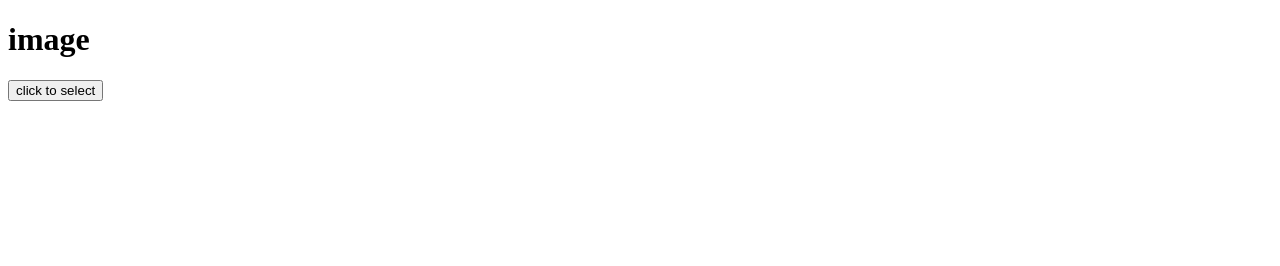
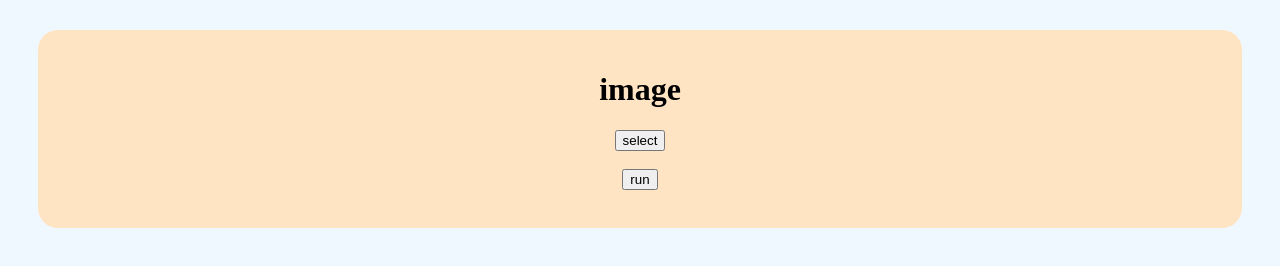
Before and after one commit to bem130/image, a plain HTML site: page base/index.html in a window 1280 px wide. Drawn offline with Linux system fonts and the light colour scheme.

Commit message:
change a little

```diff
--- a/base/index.html
+++ b/base/index.html
@@ -5,32 +5,36 @@
         <meta charset="utf-8">
     </head>
     <body>
-        <div>
-            <h1>image</h1>
-            <div>
-                <button onclick="selectfile()" id="selectimg">click to select</button><br>
-                <img id="checkinputed">
+        <center>
+            <div id="main">
+                <h1>image</h1>
+                <div>
+                    <button onclick="selectfile()" id="selectimg">select</button><br>
+                    <img id="checkinputed">
+                </div>
+                <div>
+                    <button onclick="run()">run</button><br>
+                    <img id="output">
+                </div>
             </div>
-        </div>
+        </center>
     </body>
 </html>
 <script>
 
+
+if (window.location.hash=="#test") {
+    document.getElementById("checkinputed").src = "/test.jpg";
+}
+
 function selectfile() {
     ifelm = document.createElement("input");
     ifelm.type = "file";
-    ifelm.onchange = function() {fileChanged(this)}
+    ifelm.onchange = function() {fileChanged(this)};
     ifelm.click();
 }
-
-if (window.location.hash=="#test") {
-    document.getElementById("selectimg").style.visibility = "hidden";
-    document.getElementById("checkinputed").src = "/test.jpg";
-}
 function fileChanged(input) {
-    console.log(input);
     for (let i = 0; i < input.files.length; i++) {
-        console.log(input.files[i]);
         var reader = new FileReader();
         reader.onload = function (data) {
             document.getElementById("checkinputed").src = data.target.result;
@@ -39,9 +43,24 @@ function fileChanged(input) {
     }
 }
 
+function run() {
+    document.getElementById("output").src = document.getElementById("checkinputed").src
+}
+
 </script>
 <style>
-    #checkinputed {
+    body {
+        background-color: aliceblue;
+    }
+    #main {
+        background-color: bisque;
+        min-width: 150px;
+        max-width: 1500px;
+        margin: 30px;
+        padding: 20px;
+        border-radius: 20px;
+    }
+    #checkinputed,#output {
         max-width: 50%;
         max-height: 50vh;
     }
```
